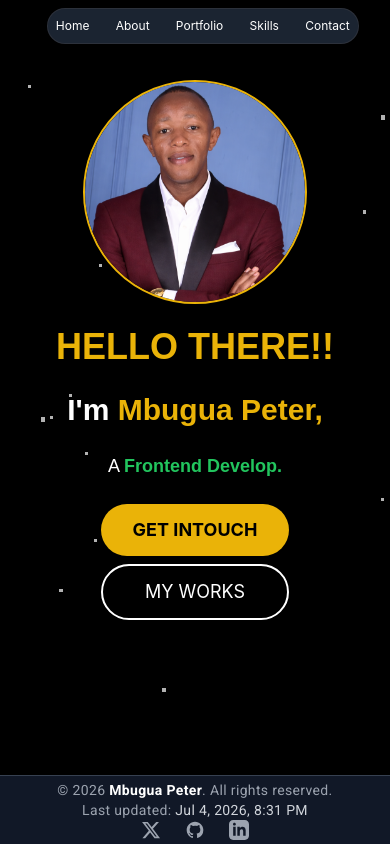
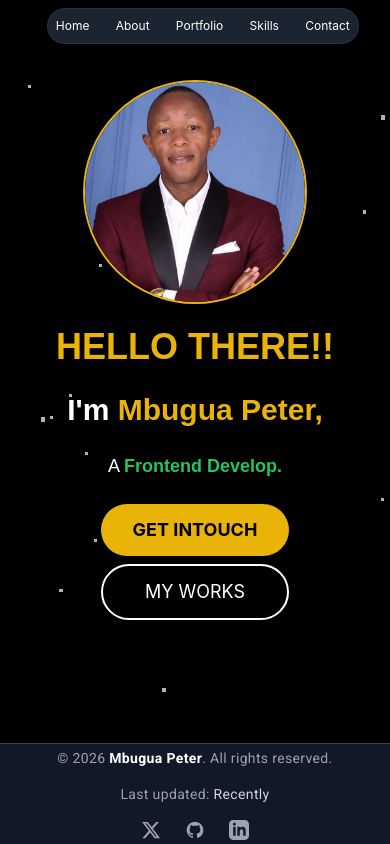
Before and after one commit to P-Mbugua/Final_Portfolio, a React (Vite) app: page /home in a window 390 px wide. Built offline with nearby package versions, Linux system fonts and the light colour scheme; no server answers.

Commit message:
added the macro for real time update on the footer

```diff
--- a/src/Components/Footer.jsx
+++ b/src/Components/Footer.jsx
@@ -1,24 +1,115 @@
+// import React from 'react';
+
+// export default function Footer() {
+//   const currentYear = new Date().getFullYear();
+
+//   // Generates a high-quality timestamp string locally to ensure accuracy
+//   const lastUpdated = new Date().toLocaleString('en-US', {
+//     month: 'short',
+//     day: 'numeric',
+//     year: 'numeric',
+//     hour: 'numeric',
+//     minute: '2-digit',
+//     hour12: true
+//   });
+
+//   return (
+//     <footer className="bg-gray-900 mt-5 text-white py-1 w-full font-sans border-t border-gray-700">
+//       <div className="container mx-auto px-6">
+
+//         {/* Responsive Container: Stacks on mobile, Row on desktop */}
+//         <div className="flex flex-col md:flex-row justify-between items-center gap-0 md:gap-0">
+
+//           {/* 1. Copyright Section */}
+//           <div className="text-center md:text-left">
+//             <p className="text-sm text-gray-400 tracking-wide">
+//               &copy; {currentYear} <span className="text-white font-semibold">Mbugua Peter</span>. All rights reserved.
+//             </p>
+//           </div>
+
+//           {/* 2. Last Updated Tagline (Centered on mobile, absolute center on desktop if needed, or just flex gap) */}
+//           <div className="text-center">
+//             <p className="text-sm text-gray-400 tracking-wide">
+//               Last updated: <span className="text-gray-300 font-medium">{lastUpdated}</span>
+//             </p>
+//           </div>
+
+//           {/* 3. Social Icons Section */}
+//           <div className="flex items-center gap-6">
+//             {/* Twitter / X */}
+//             <a
+//               href="https://twitter.com/pmbugua276"
+//               target="_blank"
+//               rel="noopener noreferrer"
+//               className="text-gray-400 hover:text-white transition-all duration-300 transform hover:scale-110"
+//               aria-label="Twitter"
+//             >
+//               <svg className="w-5 h-5" fill="currentColor" viewBox="0 0 24 24" aria-hidden="true">
+//                 <path d="M18.244 2.25h3.308l-7.227 8.26 8.502 11.24H16.17l-5.214-6.817L4.99 21.75H1.68l7.73-8.835L1.254 2.25H8.08l4.713 6.231zm-1.161 17.52h1.833L7.084 4.126H5.117z" />
+//               </svg>
+//             </a>
+
+//             {/* GitHub */}
+//             <a
+//               href="https://github.com/P-Mbugua"
+//               target="_blank"
+//               rel="noopener noreferrer"
+//               className="text-gray-400 hover:text-white transition-all duration-300 transform hover:scale-110"
+//               aria-label="GitHub"
+//             >
+//               <svg className="w-5 h-5" fill="currentColor" viewBox="0 0 24 24" aria-hidden="true">
+//                 <path fillRule="evenodd" d="M12 2C6.477 2 2 6.484 2 12.017c0 4.425 2.865 8.18 6.839 9.504.5.092.682-.217.682-.483 0-.237-.008-.868-.013-1.703-2.782.605-3.369-1.343-3.369-1.343-.454-1.158-1.11-1.466-1.11-1.466-.908-.62.069-.608.069-.608 1.003.07 1.531 1.032 1.531 1.032.892 1.53 2.341 1.088 2.91.832.092-.647.35-1.088.636-1.338-2.22-.253-4.555-1.113-4.555-4.951 0-1.093.39-1.988 1.029-2.688-.103-.253-.446-1.272.098-2.65 0 0 .84-.27 2.75 1.026A9.564 9.564 0 0112 6.844c.85.004 1.705.115 2.504.337 1.909-1.296 2.747-1.027 2.747-1.027.546 1.379.202 2.398.1 2.651.64.7 1.028 1.595 1.028 2.688 0 3.848-2.339 4.695-4.566 4.943.359.309.678.92.678 1.855 0 1.338-.012 2.419-.012 2.747 0 .268.18.58.688.482A10.019 10.019 0 0022 12.017C22 6.484 17.522 2 12 2z" clipRule="evenodd" />
+//               </svg>
+//             </a>
+
+//             {/* LinkedIn */}
+//             <a
+//               href="https://www.linkedin.com/in/peter-mbugua-a6351a262"
+//               target="_blank"
+//               rel="noopener noreferrer"
+//               className="text-gray-400 hover:text-white transition-all duration-300 transform hover:scale-110"
+//               aria-label="LinkedIn"
+//             >
+//               <svg className="w-5 h-5" fill="currentColor" viewBox="0 0 24 24" aria-hidden="true">
+//                 <path fillRule="evenodd" d="M19 0h-14c-2.761 0-5 2.239-5 5v14c0 2.761 2.239 5 5 5h14c2.762 0 5-2.239 5-5v-14c0-2.761-2.238-5-5-5zm-11 19h-3v-11h3v11zm-1.5-12.268c-.966 0-1.75-.79-1.75-1.764s.784-1.764 1.75-1.764 1.75.79 1.75 1.764-.783 1.764-1.75 1.764zm13.5 12.268h-3v-5.604c0-3.368-4-3.113-4 0v5.604h-3v-11h3v1.765c1.396-2.586 7-2.777 7 2.476v6.759z" clipRule="evenodd" />
+//               </svg>
+//             </a>
+//           </div>
+
+//         </div>
+//       </div>
+//     </footer>
+//   );
+// }
+
+
+
 import React from 'react';
 
 export default function Footer() {
   const currentYear = new Date().getFullYear();
 
-  // Generates a high-quality timestamp string locally to ensure accuracy
-  const lastUpdated = new Date().toLocaleString('en-US', {
-    month: 'short',
-    day: 'numeric',
-    year: 'numeric',
-    hour: 'numeric',
-    minute: '2-digit',
-    hour12: true
-  });
+  // Retrieve the commit date injected by Vite at build time
+  const commitDateStr = import.meta.env.VITE_COMMIT_DATE;
+
+  // Format the date only if we have a valid string
+  const lastUpdated = commitDateStr
+    ? new Date(commitDateStr).toLocaleString('en-US', {
+        month: 'short',
+        day: 'numeric',
+        year: 'numeric',
+        hour: 'numeric',
+        minute: '2-digit',
+        hour12: true,
+      })
+    : 'Recently';
 
   return (
     <footer className="bg-gray-900 mt-5 text-white py-1 w-full font-sans border-t border-gray-700">
       <div className="container mx-auto px-6">
 
-        {/* Responsive Container: Stacks on mobile, Row on desktop */}
-        <div className="flex flex-col md:flex-row justify-between items-center gap-0 md:gap-0">
+        {/* Responsive Container */}
+        <div className="flex flex-col md:flex-row justify-between items-center gap-4 md:gap-0">
 
           {/* 1. Copyright Section */}
           <div className="text-center md:text-left">
@@ -27,7 +118,7 @@ export default function Footer() {
             </p>
           </div>
 
-          {/* 2. Last Updated Tagline (Centered on mobile, absolute center on desktop if needed, or just flex gap) */}
+          {/* 2. Last Updated Tagline */}
           <div className="text-center">
             <p className="text-sm text-gray-400 tracking-wide">
               Last updated: <span className="text-gray-300 font-medium">{lastUpdated}</span>
--- a/vite.config.js
+++ b/vite.config.js
@@ -1,20 +1,57 @@
-import { defineConfig } from 'vite'
-import react from '@vitejs/plugin-react'
+// import { defineConfig } from 'vite'
+// import react from '@vitejs/plugin-react'
 
-// https://vitejs.dev/config/
+// // https://vitejs.dev/config/
+// export default defineConfig(({ command }) => {
+//   return {
+//     plugins: [react()],
+//     define: {
+//       // Injects the build timestamp as a string during 'npm run build'
+//       // Returns 'Dev Mode' when running 'npm run dev'
+//       'BUILD_TIMESTAMP': command === 'build'
+//         ? JSON.stringify(new Date().toLocaleString('en-US', {
+//             dateStyle: 'medium',
+//             timeStyle: 'short',
+//             timeZone: 'UTC' // Optional: Use UTC for consistent timestamps across servers
+//           }))
+//         : '"Dev Mode"',
+//     },
+//   }
+// })
+
+
+
+import { defineConfig } from 'vite';
+import react from '@vitejs/plugin-react';
+import { execSync } from 'child_process';
+
+// Helper to safely get the last commit date
+const getCommitDate = () => {
+  try {
+    // Runs: git log -1 --format=%cI (ISO 8601 format)
+    return execSync('git log -1 --format=%cI').toString().trim();
+  } catch (error) {
+    // Fallback if not in a git repo (e.g., local dev without git)
+    return new Date().toISOString();
+  }
+};
+
 export default defineConfig(({ command }) => {
   return {
     plugins: [react()],
     define: {
-      // Injects the build timestamp as a string during 'npm run build'
-      // Returns 'Dev Mode' when running 'npm run dev'
+      // Inject the git commit date into the app
+      'import.meta.env.VITE_COMMIT_DATE': JSON.stringify(getCommitDate()),
+
+      // Optional: Keep your existing logic for dev mode indication if desired,
+      // but usually, the commit date is sufficient.
       'BUILD_TIMESTAMP': command === 'build'
         ? JSON.stringify(new Date().toLocaleString('en-US', {
             dateStyle: 'medium',
             timeStyle: 'short',
-            timeZone: 'UTC' // Optional: Use UTC for consistent timestamps across servers
+            timeZone: 'UTC'
           }))
         : '"Dev Mode"',
     },
-  }
-})
+  };
+});
```
